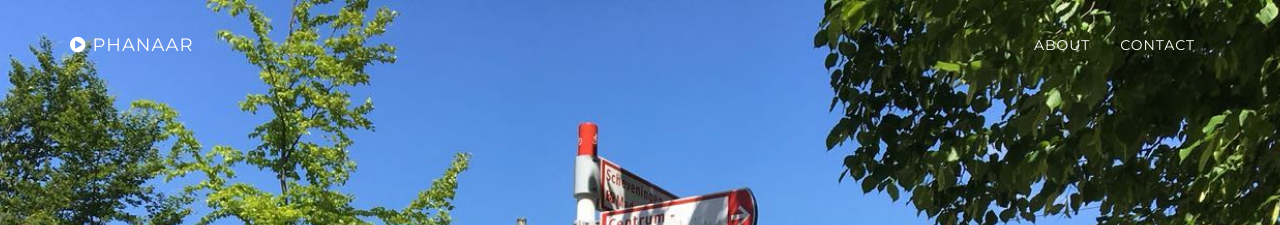
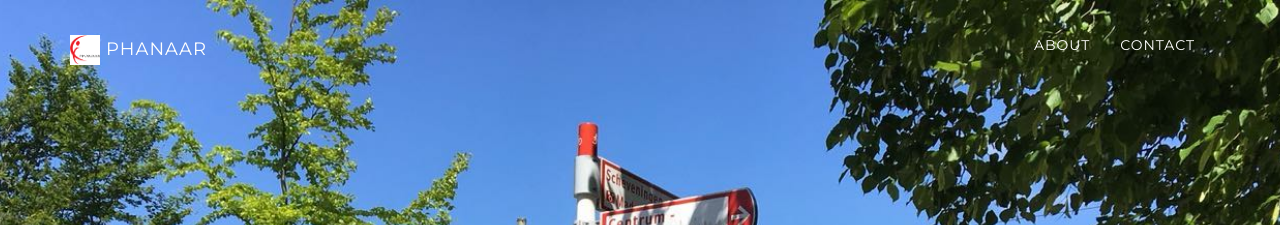
Before and after one commit to phanaar/phanaar.github.io, a Jekyll site: the page built from index.html, in a window 1280 px wide and 900 px high. Shown: the top 225 px of the window. Built offline with Jekyll 4.4.1, drawn with Linux system fonts in a browser that asks for light colours.

Commit message:
tweaked the layout and logo

```diff
--- a/_includes/css/grayscale.css
+++ b/_includes/css/grayscale.css
@@ -353,6 +353,8 @@ footer {
 
 footer p {
     margin: 0;
+    text-align: right;
+    font-size: xx-small;
 }
 
 ::-moz-selection {
--- a/_includes/footer.html
+++ b/_includes/footer.html
@@ -1,6 +1,6 @@
     <!-- Footer -->
     <footer>
-        <div class="container text-center">
+        <div class="container">
             <p>Copyright &copy; {{ site.footer }} 20{{ site.time | date: '%y' }}</p>
         </div>
     </footer>
--- a/_includes/nav.html
+++ b/_includes/nav.html
@@ -6,7 +6,10 @@
                     <i class="fa fa-bars"></i>
                 </button>
                 <a class="navbar-brand page-scroll" href="#page-top">
-                    <i class="fa fa-play-circle"></i>  <span class="light">Phanaar</span>
+                    <!-- <i class="fa fa-play-circle"></i>  <span class="light">Phanaar</span> -->
+                    <div>
+                        <img src="/img/logo.png" style="width:30px;height:30px;"> <span class="light">Phanaar</span>
+                    </div>
                 </a>
             </div>
 
```
Also changed, not shown: img/_intro-bg.jpg (deleted), img/downloads-bg.jpg (deleted), img/logo.png (added), img/map-marker.png (deleted).
